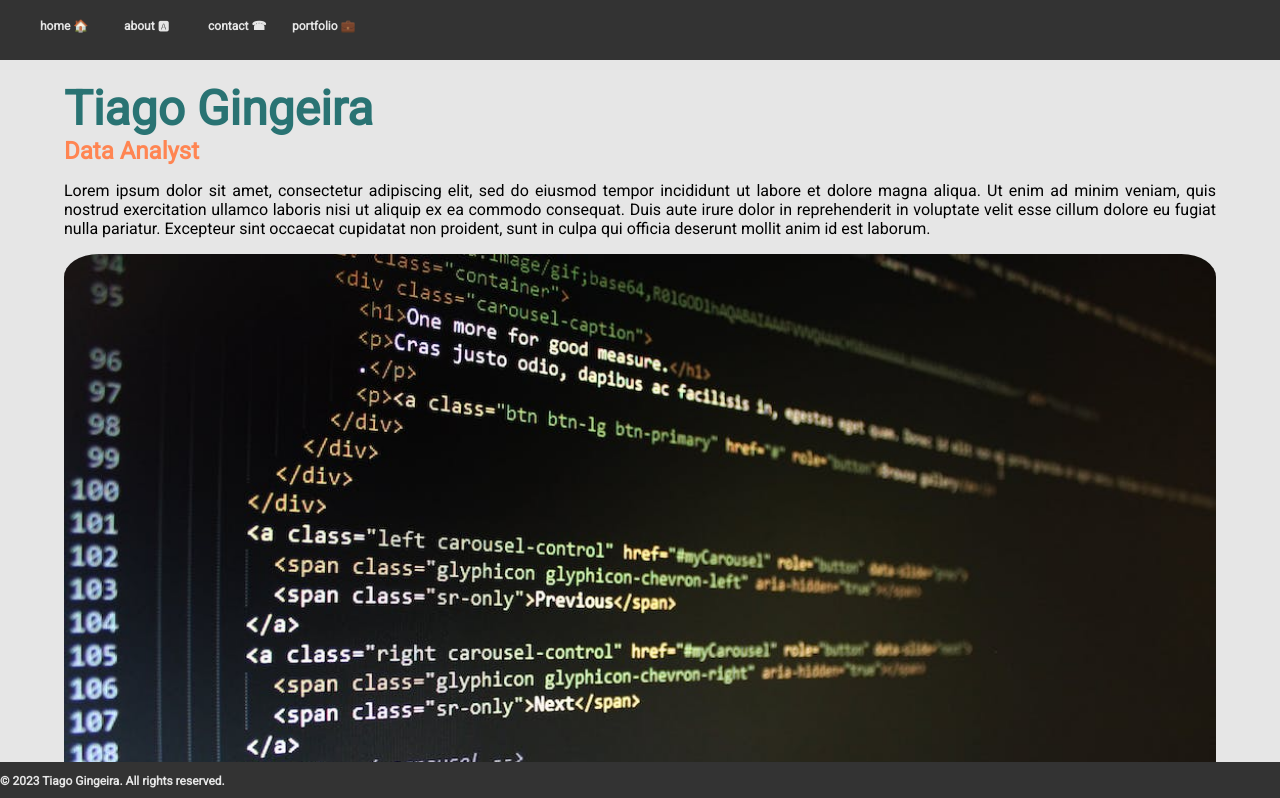
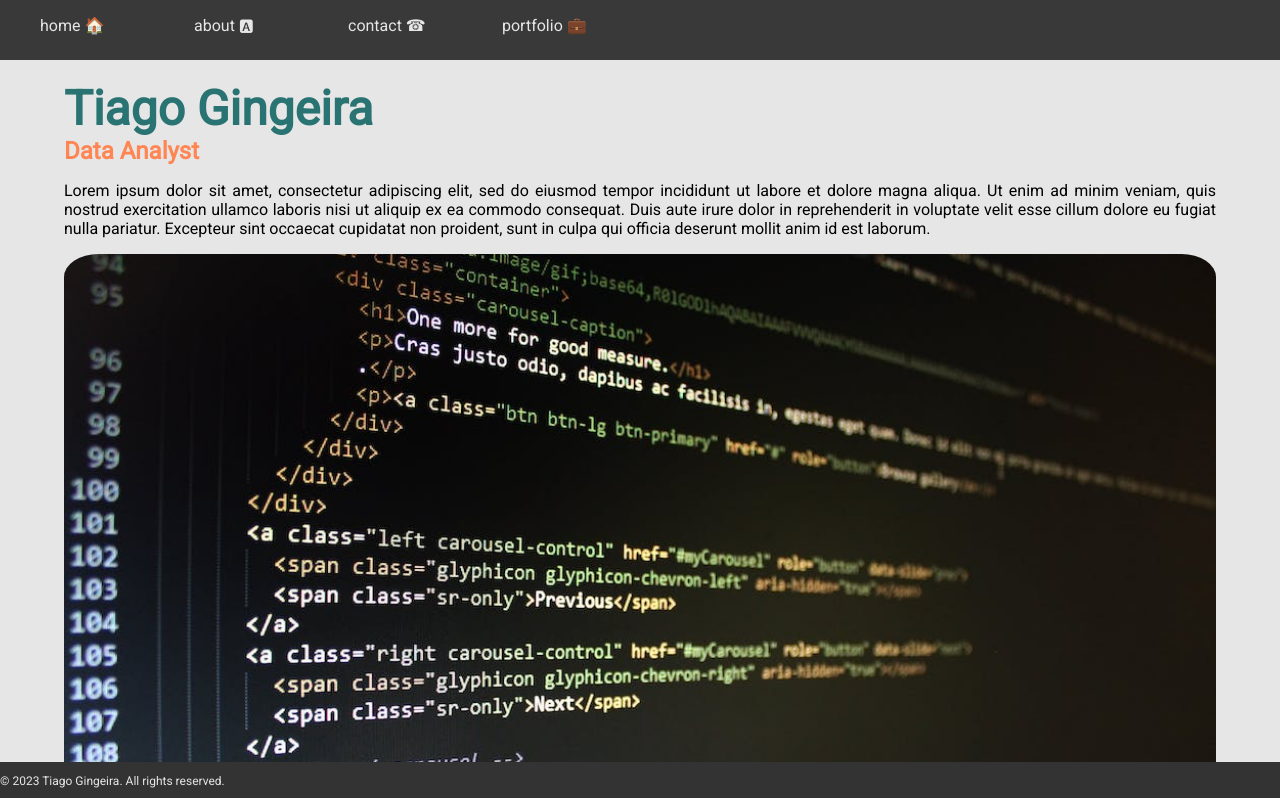
Before and after one commit to tgingeira/tgingeira.github.io, a plain HTML site: page index.html in a window 1280 px wide. Shown: the top 798 px of the page. Drawn offline with Linux system fonts and the light colour scheme.

Commit message:
adjusted nav menu and footer

```diff
--- a/resources/css/index.css
+++ b/resources/css/index.css
@@ -1,4 +1,6 @@
-
+/* * {
+  border: 1px solid red;
+} */
 
 html, body {
     margin: 0;
@@ -22,16 +24,15 @@ nav {
     height: 60px;
     background-color: #39393a;
     z-index: 1;
-    margin-bottom: 20ppx    ;
+    margin-bottom: 20px;
 }
 
 nav li {
     color: #e6e6e6;
     font-family: 'Roboto', sans-serif;
-    font-weight: 600;
-    font-size: 12px;
+    font-size: 16px;
     display: inline-block;
-    width: 80px;
+    width: 150px;
 
 }
 
@@ -42,23 +43,11 @@ nav li:hover {
 footer {
     background-color: #333;
     font-family: 'Roboto', sans-serif;
-    font-weight: 600;
     font-size: 12px;
     color: #e6e6e6;
     position: fixed;
     bottom: 0;
     width: 100%;
-}
-
-nav {
-    position: fixed;
-    overflow: hidden;
-    top: 0;
-    width: 100%;
-    height: 60px;
-    background-color: #333;
-    z-index: 1;
-    margin-bottom: 20px;
 }
 
 main {
```
